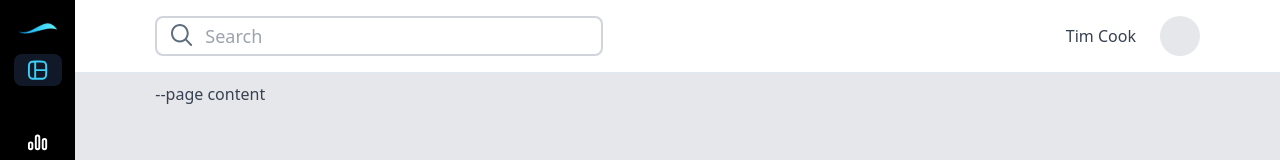
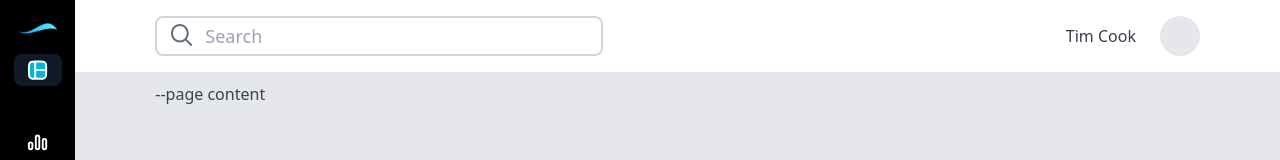
Before and after one commit to yathink3/instill-project, a React (Vite) app: page / in a window 1280 px wide. Shown: the top 160 px of the page. Built offline with nearby package versions, Linux system fonts and the light colour scheme.

Commit message:
(feat)ui: css added

```diff
--- a/src/components/ui/NavItem.tsx
+++ b/src/components/ui/NavItem.tsx
@@ -40,7 +40,7 @@ function NavItem({ iconType, selectedKey, url = '', onSelect }: NavItemProps) {
   return (
     <li className={cn('mt-2 mb-2 w-12 h-8 p-1 mx-auto', selected && 'rounded-lg  bg-gray-900')} onClick={() => onSelect?.(iconType)}>
       <a href={url || '#'}>
-        <span className=''>{Icon ? <Icon className={cn('w-6 mb-3 mx-auto', selected && 'sel-icon')} /> : null}</span>
+        <span className=''>{Icon ? <Icon className={cn('w-6 mb-3 mx-auto', selected && 'fill-cyan-500')} /> : null}</span>
       </a>
     </li>
   );
```
